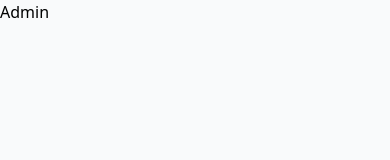
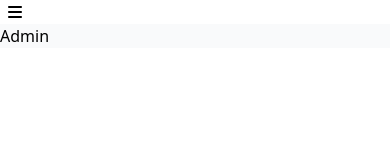
Before and after one commit to MINTIC-ciclo-3-Personal/ExplicacionConcesionario, a React (Create React App) app: page /admin in a window 390 px wide. Shown: the top 160 px of the page. Built offline with nearby package versions, Linux system fonts and the light colour scheme.

Commit message:
agregar maquetacion de navegacion responsive

```diff
--- a/src/App.jsx
+++ b/src/App.jsx
@@ -11,7 +11,6 @@
 import { useEffect, useState } from 'react'
 import { BrowserRouter as Router, Switch, Route } from 'react-router-dom'
 import 'styles/styles.css'
-import 'styles/responsive.css'
 
 function App() {
   const [darkMode, setDarkMode] = useState(false);
--- a/src/components/Sidebar.jsx
+++ b/src/components/Sidebar.jsx
@@ -4,7 +4,7 @@
 
 const Sidebar = () => {
     return (
-        <nav className='w-72 border border-gray-300 h-full flex flex-col bg-gray-400 p-4 sidebar'>
+        <nav className='hidden md:flex md:w-72 w-72 border border-gray-300 h-full flex-col bg-gray-400 p-4'>
             <Link to='/admin'>
                 <ImagenLogo />
             </Link>
@@ -14,12 +14,12 @@
                 <Ruta icono='fa-solid fa-cart-shopping' ruta='/admin/ventas' nombre='Ventas' />
                 <Ruta icono='fa-solid fa-users' ruta='/admin/usuarios' nombre='Usiarios' />
             </div>
-                <button>Cerrar Cesión</button>
+            <button>Cerrar Cesión</button>
         </nav>
     )
 }
 
-const Ruta = ({icono,ruta,nombre}) => {
+const Ruta = ({ icono, ruta, nombre }) => {
     return (
         <Link to={ruta}>
             <button className='p-1 my-2 w-full text-white bg-indigo-700 flex items-center rounded-md hover:bg-indigo-900'>
--- /dev/null
+++ b/src/components/SidebarResponsive.jsx
@@ -0,0 +1,36 @@
+import React, { useState } from 'react'
+import { Link } from 'react-router-dom'
+
+const SidebarResponsive = () => {
+    const [mostrarNavegacion, setMostrarNavegacion] = useState(false)
+
+    return (
+        <div
+            className='md:hidden'
+            onClick={() => {
+                setMostrarNavegacion(!mostrarNavegacion)
+            }}
+        >
+            <i className={`mx-2 ${mostrarNavegacion ? "fa-solid fa-x" : "fa-solid fa-bars"} hover:text-yellow-600`}></i>
+            {mostrarNavegacion &&
+                <ul className='bg-gray-700 flex flex-col mx-2'>
+                    <ResponsiveRoute icono='fa-solid fa-user' ruta='/admin/perfil' nombre='Perfil' />
+                    <ResponsiveRoute icono='fa-solid fa-car-side' ruta='/admin/vehiculos' nombre='Vehículos' />
+                    <ResponsiveRoute icono='fa-solid fa-cart-shopping' ruta='/admin/ventas' nombre='Ventas' />
+                    <ResponsiveRoute icono='fa-solid fa-users' ruta='/admin/usuarios' nombre='Usiarios' />
+                </ul>}
+        </div>
+    )
+}
+const ResponsiveRoute = ({ icono, ruta, nombre }) => {
+    return (
+        <Link to={ruta}>
+            <button className='text-gray-200 border border-gray-300 p-1 w-full'>
+                <i className={`${icono} w-10`}></i>
+                {nombre}
+            </button>
+        </Link>
+    )
+}
+
+export default SidebarResponsive
--- a/src/layouts/PrivateLayout.jsx
+++ b/src/layouts/PrivateLayout.jsx
@@ -1,11 +1,13 @@
 import Sidebar from 'components/Sidebar'
+import SidebarResponsive from 'components/SidebarResponsive'
 import React from 'react'
 
 const PrivateLayout = ({children}) => {
     return (
         <div className='flex w-screen h-screen'>
-            <div className='flex flex-nowrap h-full w-full'>
+            <div className='flex flex-col md:flex-row flex-nowrap h-full w-full'>
                 <Sidebar/>
+                <SidebarResponsive />
                 <main className='flex w-full overflow-y-scroll items-center'>
                     {children}
                 </main>
--- a/src/styles/responsive.css
+++ /dev/null
@@ -1,5 +0,0 @@
-@media (max-width: 600px) {
-    .sidebar {
-      display: none;
-    }
-  }
```
